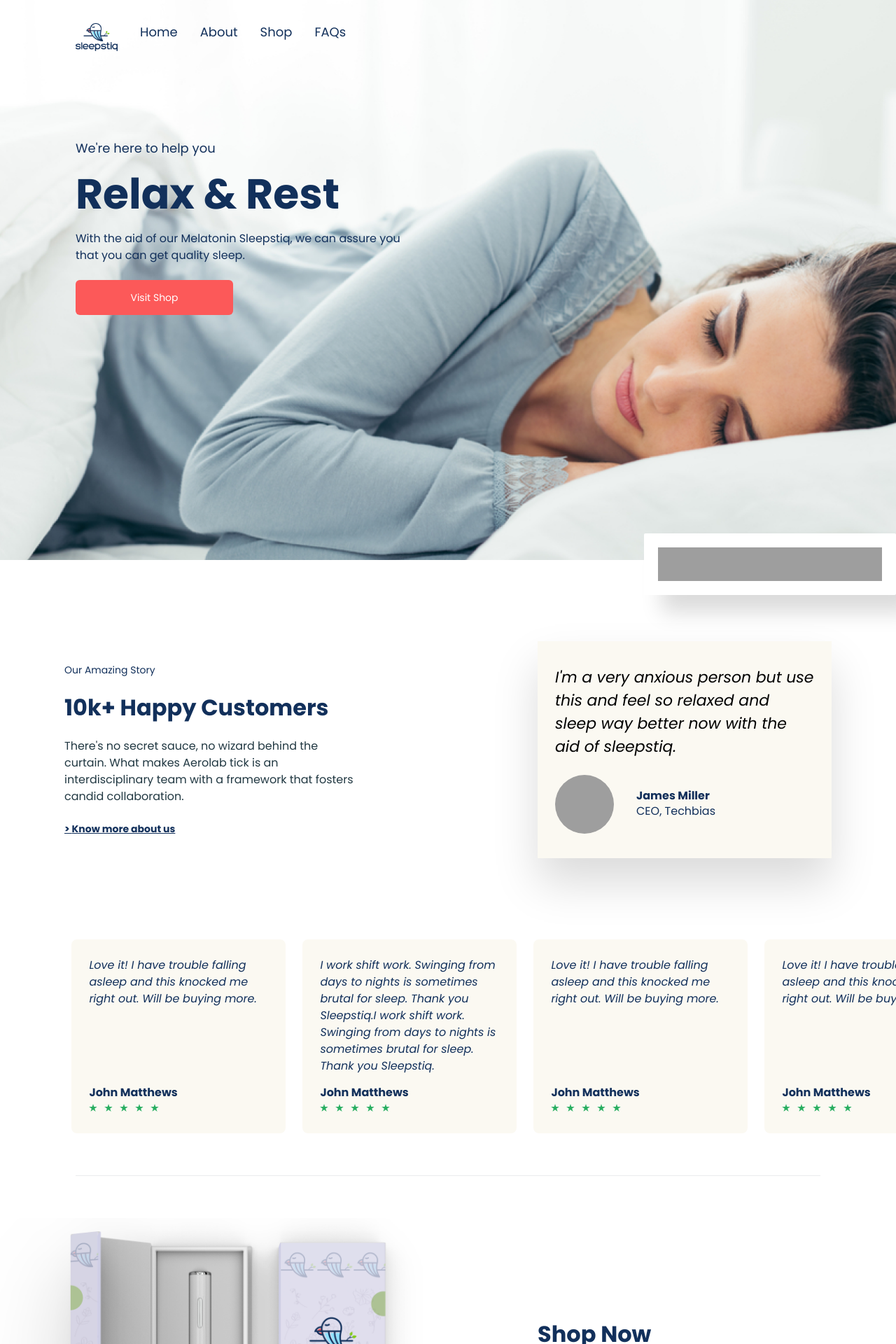
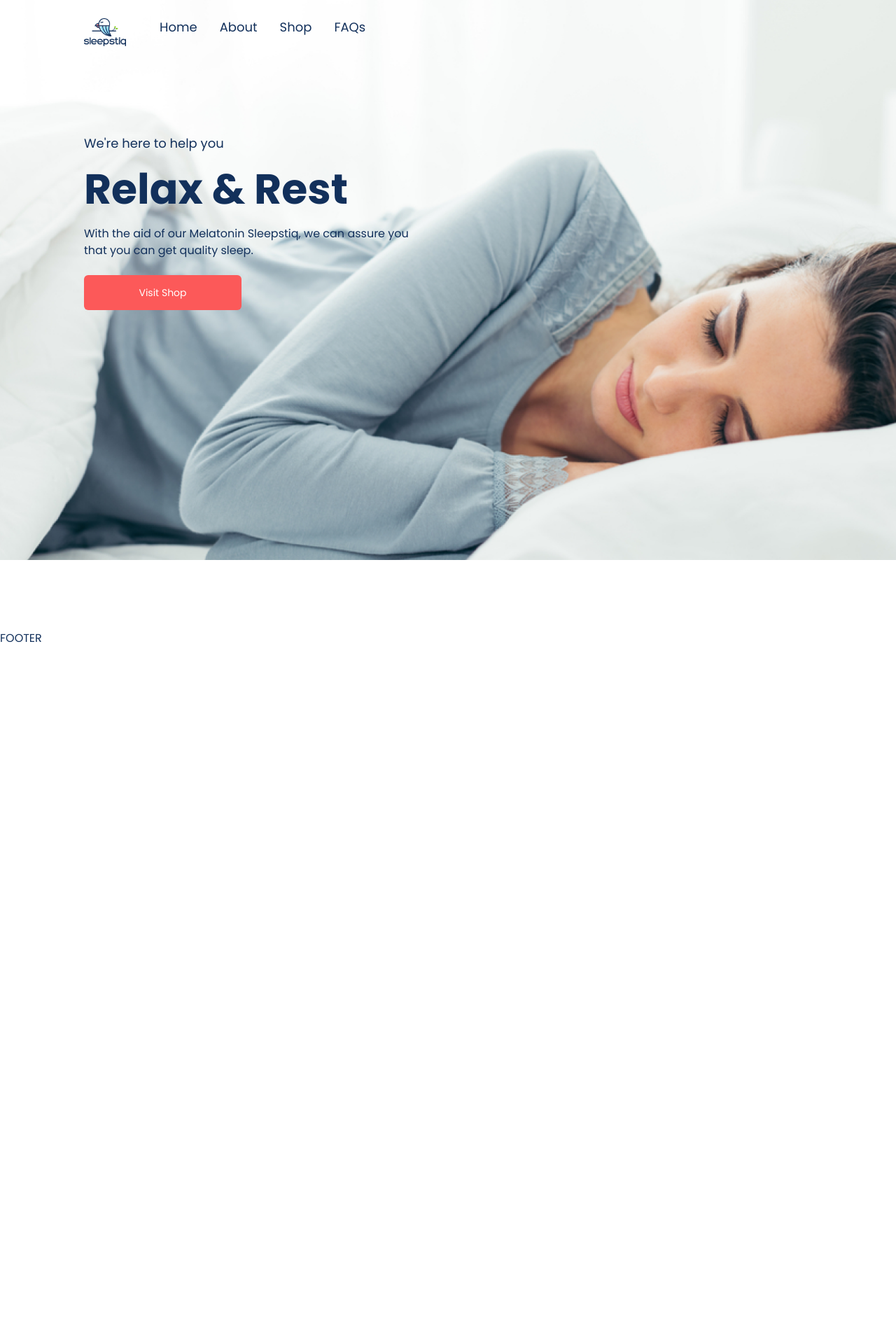
Before and after one commit to zealfemi/sleepstiq-project, a React (Create React App) app: page / in a window 1280 px wide. Shown: the top 1920 px of the page at 70% size. After the commit the page ends 924 px from the top, so only its background shows below. Built offline with nearby package versions, Linux system fonts and the light colour scheme; grey boxes are pictures that could not be loaded.

Commit message:
first commit

```diff
--- a/src/components/Body.js
+++ b/src/components/Body.js
@@ -4,7 +4,7 @@ export default function Body() {
   return (
     <>
       {/* REVIEWS */}
-      <section id="reviews">
+      {/* <section id="reviews">
         <div className="row gap-5 py-3 d-lg-flex align-items-lg-center justify-space-lg-between">
           <div className="col-md d-flex flex-column justify-content-center container">
             <div className="sm-content-container">
@@ -117,10 +117,10 @@ export default function Body() {
 
       <div className="container">
         <div className="divider"></div>
-      </div>
+      </div> */}
 
       {/* SHOP NOW AND OUR MISSION*/}
-      <section>
+      {/* <section>
         <article id="shop-now">
           <div className="row gap-5">
             <div className="col-lg">
@@ -203,7 +203,7 @@ export default function Body() {
 
       <div className="container">
         <div className="divider"></div>
-      </div>
+      </div> */}
     </>
   );
 }
--- a/src/components/Header.js
+++ b/src/components/Header.js
@@ -3,15 +3,16 @@ import React from "react";
 export default function Header() {
   return (
     <>
-      <header className="header">
+      <header id="header">
+        <div className="header">
           <img
             src="./images/banner-home.png"
             alt="header logo"
-          className="w-100 h-100 banner-img"
+            className="banner-img"
           />
 
           <div className="container">
-          <div className="header-contents">
+            <div className="container header-contents">
               <nav className="header-nav">
                 <img
                   src="./images/logos/sleepstiq-header.png"
@@ -41,22 +42,43 @@ export default function Header() {
                 <p className="banner-top-text">We're here to help you</p>
                 <h1 className="banner-large-text">Relax &amp; Rest</h1>
                 <p className="banner-bottom-text">
-                With the aid of our Melatonin Sleepstiq, we can assure you that
-                you can get quality sleep.
+                  With the aid of our Melatonin Sleepstiq, we can assure you
+                  that you can get quality sleep.
                 </p>
               </div>
               <button className="btn">Visit Shop</button>
             </div>
           </div>
 
-        <div className="header-partners-container">
+          {/* <div className="header-partners-container">
             <div className="header-partners">
-            <img src="./images/logos/google.png" className="" alt="partners" />
-            <img src="./images/logos/google.png" className="" alt="partners" />
-            <img src="./images/logos/google.png" className="" alt="partners" />
-            <img src="./images/logos/google.png" className="" alt="partners" />
-            <img src="./images/logos/google.png" className="" alt="partners" />
+              <img
+                src="./images/logos/google.png"
+                className=""
+                alt="partners"
+              />
+              <img
+                src="./images/logos/google.png"
+                className=""
+                alt="partners"
+              />
+              <img
+                src="./images/logos/google.png"
+                className=""
+                alt="partners"
+              />
+              <img
+                src="./images/logos/google.png"
+                className=""
+                alt="partners"
+              />
+              <img
+                src="./images/logos/google.png"
+                className=""
+                alt="partners"
+              />
             </div>
+          </div> */}
         </div>
       </header>
     </>
--- a/src/index.css
+++ b/src/index.css
@@ -108,17 +108,20 @@ li {
 }
 
 .banner-img {
+  height: 100%;
+  width: 100%;
   object-fit: cover;
 }
 
 .header-contents {
   position: absolute;
-  top: 23px;
+  top: 0;
+  margin-top: 1rem;
 }
 
 .header-nav {
   display: flex;
-  gap: 2rem;
+  gap: 3rem;
   align-items: center;
 }
 
@@ -131,6 +134,7 @@ li {
 .header-nav-links {
   list-style-type: none;
   padding: 0;
+  justify-self: start;
 
   display: flex;
   gap: clamp(1rem, 4vw, 2rem);
@@ -187,7 +191,7 @@ li {
   }
 
   .header-partners {
-    animation: slidePartners 20s linear infinite;
+    /* animation: slidePartners 20s linear infinite; */
     overflow: hidden;
   }
 }
@@ -308,10 +312,10 @@ a.know-more {
 }
 
 .our-mission-img {
+  height: 550px;
   width: 100%;
-  height: 550px;
   object-fit: cover;
-  object-position: center;
+  object-position: center center;
 }
 
 .sm-content-container {
```
Lines whose indentation alone changed are shown as unchanged.
